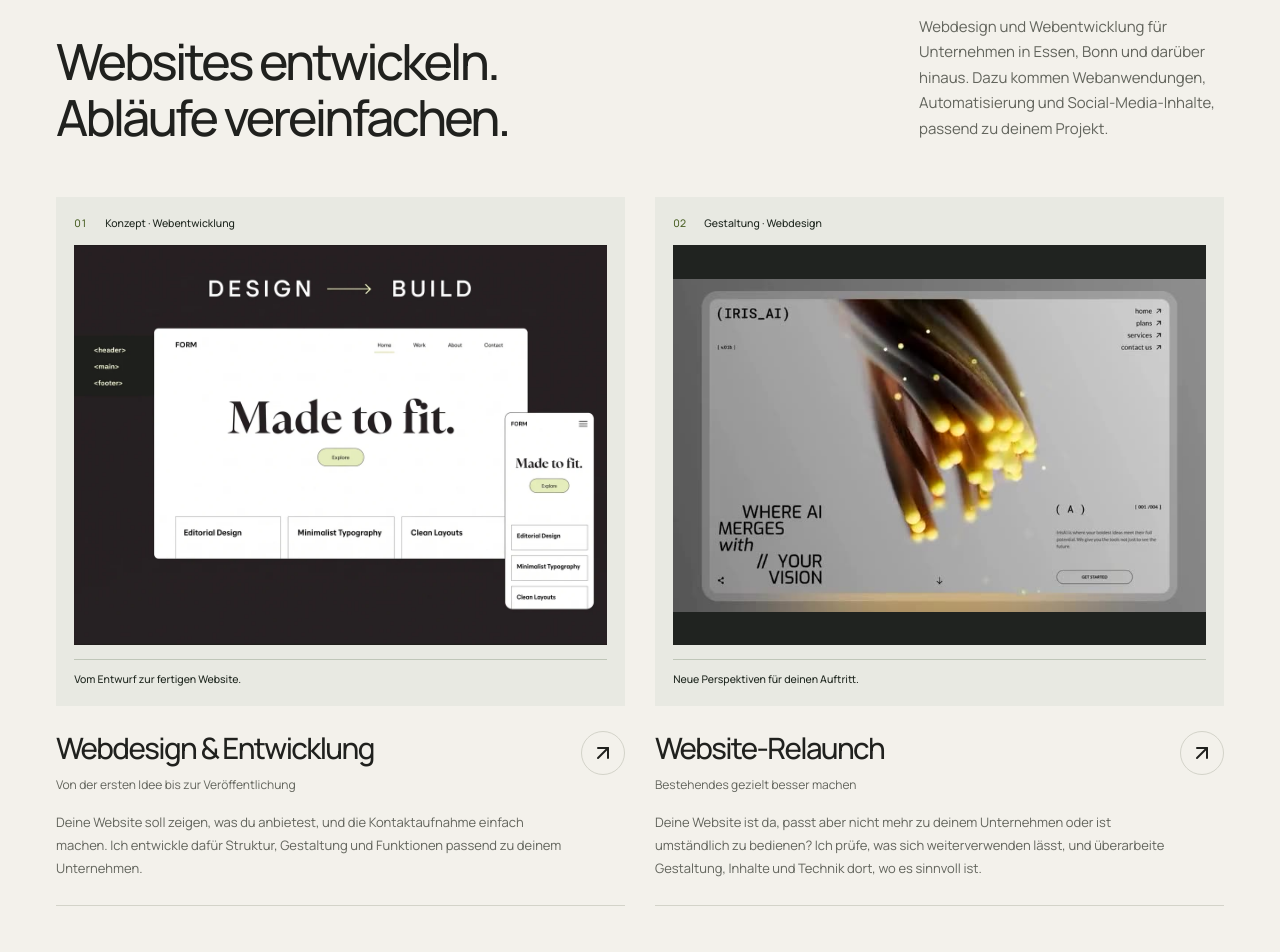
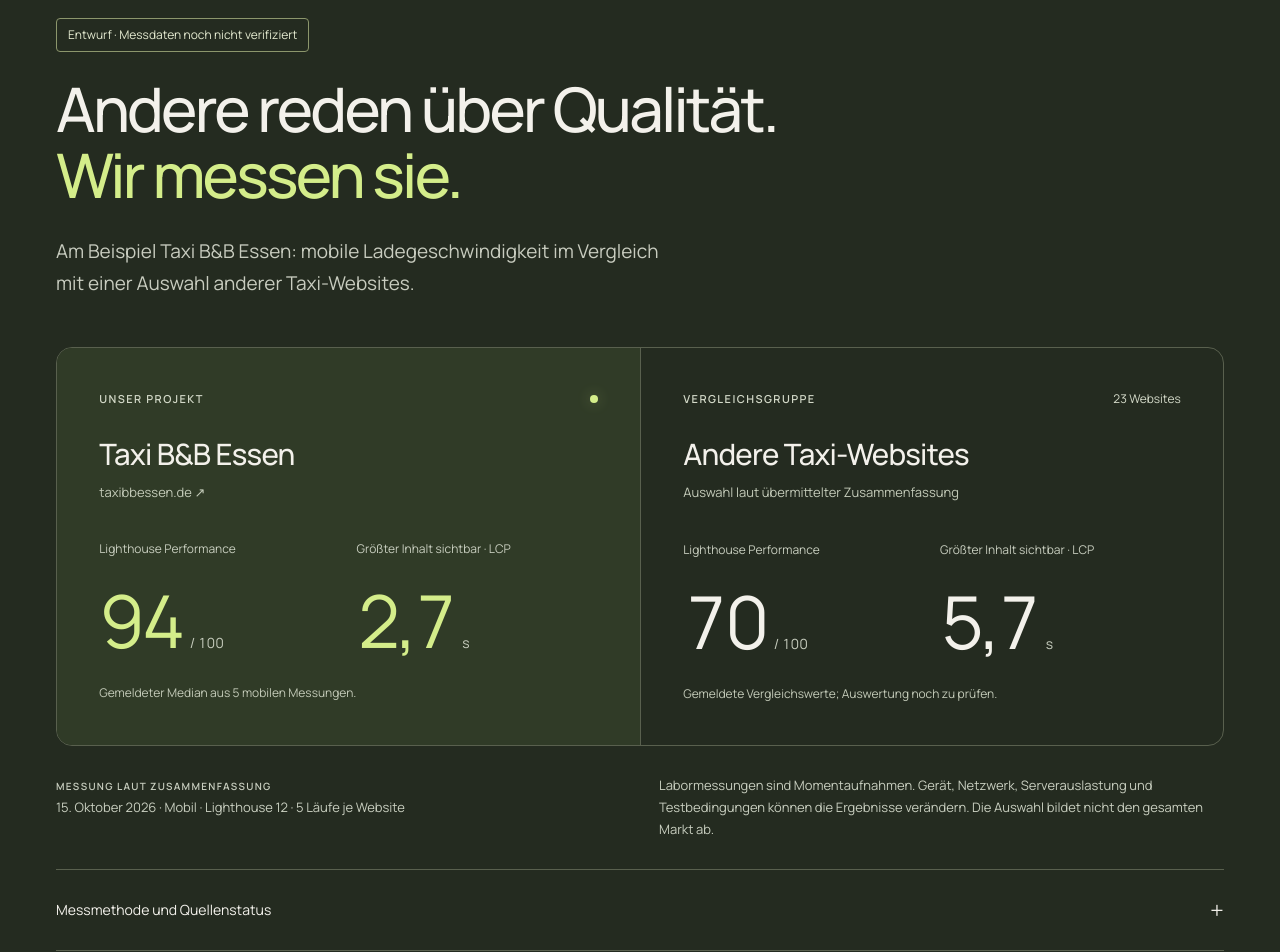
Before and after one commit to issahareb/Harebdigital, a Next.js app: page / in a window 1280 px wide. Shown: the part 7180-8132 px from the top of the page. Built offline with nearby package versions, Linux system fonts and the light colour scheme.

Commit message:
Draft measured-quality section pending original Lighthouse comparison evidence

```diff
--- a/app/globals.css
+++ b/app/globals.css
@@ -4,6 +4,7 @@
 @import './motion-feature.css';
 @import './ai-discovery.css';
 @import './hosting-care.css';
+@import './performance-evidence.css';
 
 @theme inline {
   --font-display: var(--font-heading-face), Arial, sans-serif;
--- /dev/null
+++ b/app/performance-evidence.css
@@ -0,0 +1,39 @@
+.performance-evidence { background: #242b20; color: #f3f1eb; }
+.performance-evidence .section-label { margin-bottom: 20px; color: #c9d2bd; }
+.performance-heading { position: relative; }
+.performance-heading h2 { font-size: clamp(36px, 4.8vw, 68px); line-height: 1.08; letter-spacing: -.045em; max-width: 1000px; }
+.performance-heading h2 span { color: #d4ed8a; }
+.performance-intro { max-width: 620px; margin-top: 28px; color: #c8ccbf; font-size: clamp(16px, 1.5vw, 19px); line-height: 1.65; }
+.performance-draft { display: inline-block; padding: 7px 11px; margin-bottom: 24px; border: 1px solid #8c966c; border-radius: 4px; color: #e3e9cf; font-size: 12px; }
+.performance-comparison { display: grid; grid-template-columns: 1fr 1fr; margin-top: 48px; border: 1px solid #59604e; border-radius: 16px; overflow: hidden; }
+.performance-project, .performance-sample { padding: clamp(24px, 3.3vw, 46px); min-width: 0; }
+.performance-project { background: #303b27; }
+.performance-sample { border-left: 1px solid #59604e; }
+.performance-card-top { display: flex; align-items: center; justify-content: space-between; gap: 12px; margin-bottom: 30px; color: #d3d9c8; }
+.performance-dot { width: 8px; height: 8px; border-radius: 50%; background: #d4ed8a; box-shadow: 0 0 14px #d4ed8a55; }
+.performance-count { font-size: 12px; white-space: nowrap; }
+.performance-comparison h3 { font-size: clamp(23px, 2.3vw, 32px); letter-spacing: -.025em; line-height: 1.15; }
+.performance-domain { display: block; font-size: 13px; color: #c3cab8; margin-top: 10px; line-height: 1.6; }
+a.performance-domain:hover { text-decoration: underline; text-underline-offset: 4px; }
+.performance-metrics { display: grid; grid-template-columns: 1fr 1fr; gap: 16px; margin: 38px 0 26px; }
+.performance-metrics dt { font-size: 12px; color: #c8cebf; line-height: 1.5; min-height: 36px; }
+.performance-metrics dd { margin: 8px 0 0; font-size: clamp(48px, 5.7vw, 82px); line-height: 1; letter-spacing: -.055em; font-variant-numeric: tabular-nums; }
+.performance-project dd { color: #d4ed8a; }
+.performance-metrics dd span { font-size: 14px; letter-spacing: 0; margin-left: 8px; color: #c7cdbe; white-space: nowrap; }
+.performance-caption { font-size: 12px; line-height: 1.6; color: #c3cab8; }
+.performance-context { display: grid; grid-template-columns: 1fr 1fr; gap: 38px; margin: 28px 0; color: #c8cebf; font-size: 13px; line-height: 1.7; }
+.performance-context .eyebrow { font-size: 10px; }
+.performance-method { border-top: 1px solid #59604e; border-bottom: 1px solid #59604e; }
+.performance-method summary { display: flex; align-items: center; justify-content: space-between; gap: 20px; padding-block: 22px; font-size: 14px; list-style: none; }
+.performance-method summary::-webkit-details-marker { display: none; }
+.performance-method summary span { font-size: 24px; font-weight: 300; }
+.performance-method[open] summary span { transform: rotate(45deg); }
+.performance-method > div { max-width: 850px; padding-bottom: 24px; font-size: 14px; line-height: 1.75; color: #c8cebf; }
+.performance-method p + p { margin-top: 14px; }
+.performance-evidence :focus-visible { outline-color: #d4ed8a; }
+@media(max-width: 700px) {
+  .performance-comparison, .performance-context { grid-template-columns: 1fr; }
+  .performance-sample { border-left: 0; border-top: 1px solid #59604e; }
+  .performance-context { gap: 16px; }
+  .performance-metrics { margin-top: 28px; }
+}
--- a/components/hd-landing.tsx
+++ b/components/hd-landing.tsx
@@ -18,6 +18,7 @@
 import { VISUAL_COPY } from '@/lib/service-visuals'
 import { ServiceVisual, StudioEvidence } from './service-visual'
 import { WebsiteShowcase } from './website-showcase'
+import { PerformanceEvidence } from './performance-evidence'
 
 function Lines({ text }: { text: string }) {
   return (
@@ -183,6 +184,7 @@
           </div>
         </section>
         <WebsiteShowcase lang={lang} />
+        {lang === 'de' && <PerformanceEvidence />}
         <section
           id="leistungen"
           className="services-section wrap section-space"
--- /dev/null
+++ b/components/performance-evidence.tsx
@@ -0,0 +1,51 @@
+/** Draft branch only. Supplied figures have not yet been checked against raw reports. */
+export function PerformanceEvidence() {
+  return (
+    <section id="performance" className="performance-evidence section-space" aria-labelledby="performance-title">
+      <div className="wrap">
+        <div className="performance-heading" data-reveal>
+          <div className="section-label"><span className="eyebrow">Qualität, die sich messen lässt</span></div>
+          <p className="performance-draft">Entwurf · Messdaten noch nicht verifiziert</p>
+          <h2 id="performance-title">Andere reden über Qualität.<br /><span>Wir messen sie.</span></h2>
+          <p className="performance-intro">Am Beispiel Taxi B&B Essen: mobile Ladegeschwindigkeit im Vergleich mit einer Auswahl anderer Taxi-Websites.</p>
+        </div>
+
+        <div className="performance-comparison" data-reveal>
+          <article className="performance-project" aria-labelledby="performance-project-title">
+            <div className="performance-card-top"><span className="eyebrow">Unser Projekt</span><span className="performance-dot" aria-hidden="true" /></div>
+            <h3 id="performance-project-title">Taxi B&B Essen</h3>
+            <a href="https://www.taxibbessen.de/" className="performance-domain">taxibbessen.de ↗</a>
+            <dl className="performance-metrics">
+              <div><dt>Lighthouse Performance</dt><dd>94<span>/ 100</span></dd></div>
+              <div><dt>Größter Inhalt sichtbar · LCP</dt><dd>2,7<span>s</span></dd></div>
+            </dl>
+            <p className="performance-caption">Gemeldeter Median aus 5 mobilen Messungen.</p>
+          </article>
+          <article className="performance-sample" aria-labelledby="performance-sample-title">
+            <div className="performance-card-top"><span className="eyebrow">Vergleichsgruppe</span><span className="performance-count">23 Websites</span></div>
+            <h3 id="performance-sample-title">Andere Taxi-Websites</h3>
+            <p className="performance-domain">Auswahl laut übermittelter Zusammenfassung</p>
+            <dl className="performance-metrics">
+              <div><dt>Lighthouse Performance</dt><dd>70<span>/ 100</span></dd></div>
+              <div><dt>Größter Inhalt sichtbar · LCP</dt><dd>5,7<span>s</span></dd></div>
+            </dl>
+            <p className="performance-caption">Gemeldete Vergleichswerte; Auswertung noch zu prüfen.</p>
+          </article>
+        </div>
+
+        <div className="performance-context" data-reveal>
+          <p><span className="eyebrow">Messung laut Zusammenfassung</span><br />15. Oktober 2026 · Mobil · Lighthouse 12 · 5 Läufe je Website</p>
+          <p>Labormessungen sind Momentaufnahmen. Gerät, Netzwerk, Serverauslastung und Testbedingungen können die Ergebnisse verändern. Die Auswahl bildet nicht den gesamten Markt ab.</p>
+        </div>
+        <details className="performance-method">
+          <summary>Messmethode und Quellenstatus <span aria-hidden="true">+</span></summary>
+          <div>
+            <p>Die Werte stammen aus einer vom Auftraggeber weitergegebenen Zusammenfassung. Die originalen Lighthouse-Berichte, die vollständige Liste der getesteten URLs und die Testkonfiguration liegen hier noch nicht vor. Dieser Entwurf ist nicht zur Veröffentlichung freigegeben.</p>
+            <p>Gemeldetes Zeitfenster: 15.10.2026, 22:48–22:59 Uhr; Zeitzone nicht angegeben. 120 Läufe entsprechen 24 Websites mit jeweils 5 Läufen. Vor der Veröffentlichung werden Version, Drosselung, Endgerät, Cache-Bedingungen, Fehlerfreiheit und Medianberechnung anhand der Rohdaten geprüft.</p>
+            <p>Die zusätzlich genannte Agentur-Website adeladesign.de wird hier nicht mit der Taxi-Vergleichsgruppe vermischt. Ihre Zugehörigkeit zur Messreihe und die genannte Preisangabe sind nicht belegt.</p>
+          </div>
+        </details>
+      </div>
+    </section>
+  )
+}
```
Also changed, not shown: 1 other file (tests, documents, lock files or other folders).
